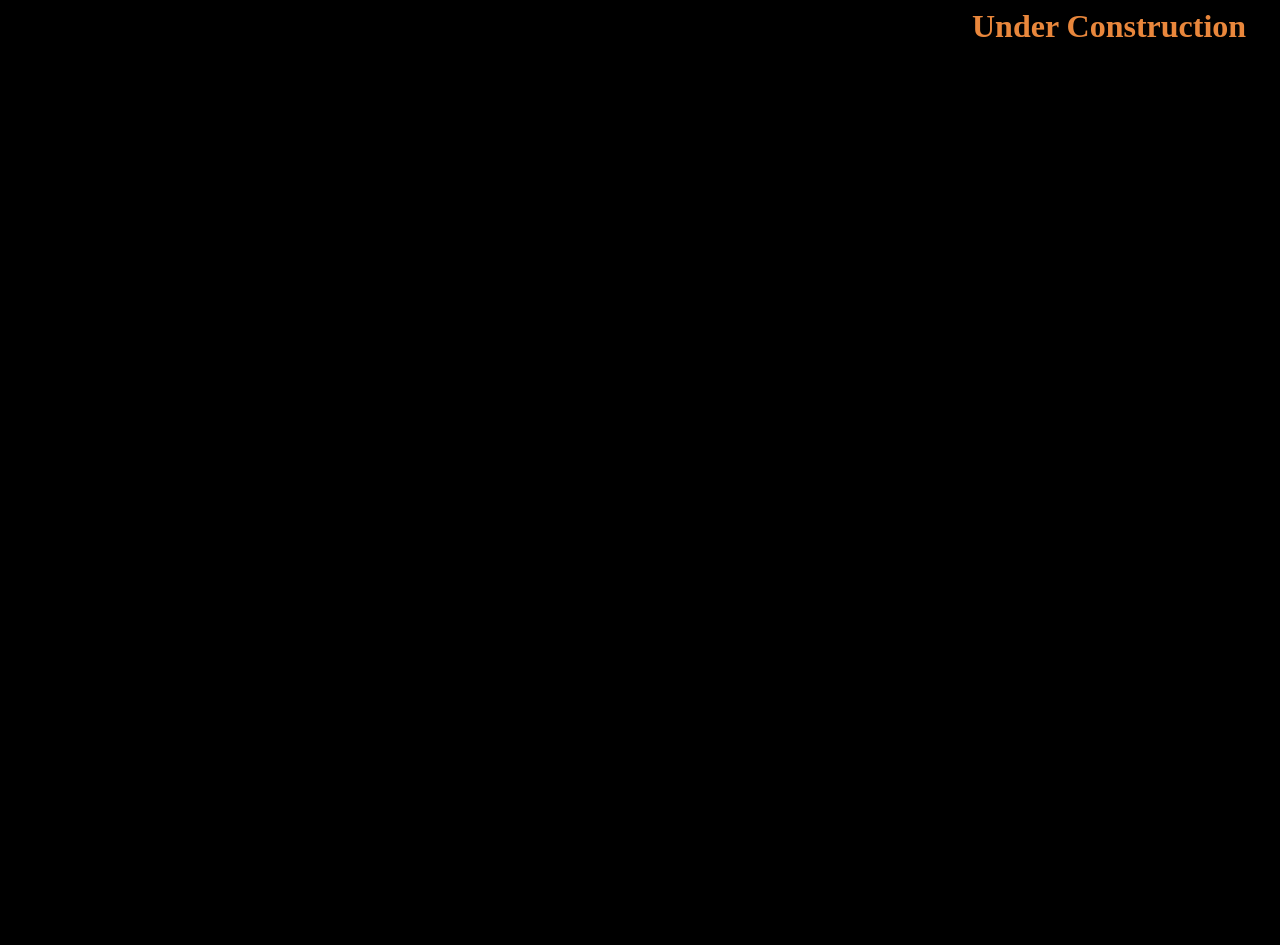
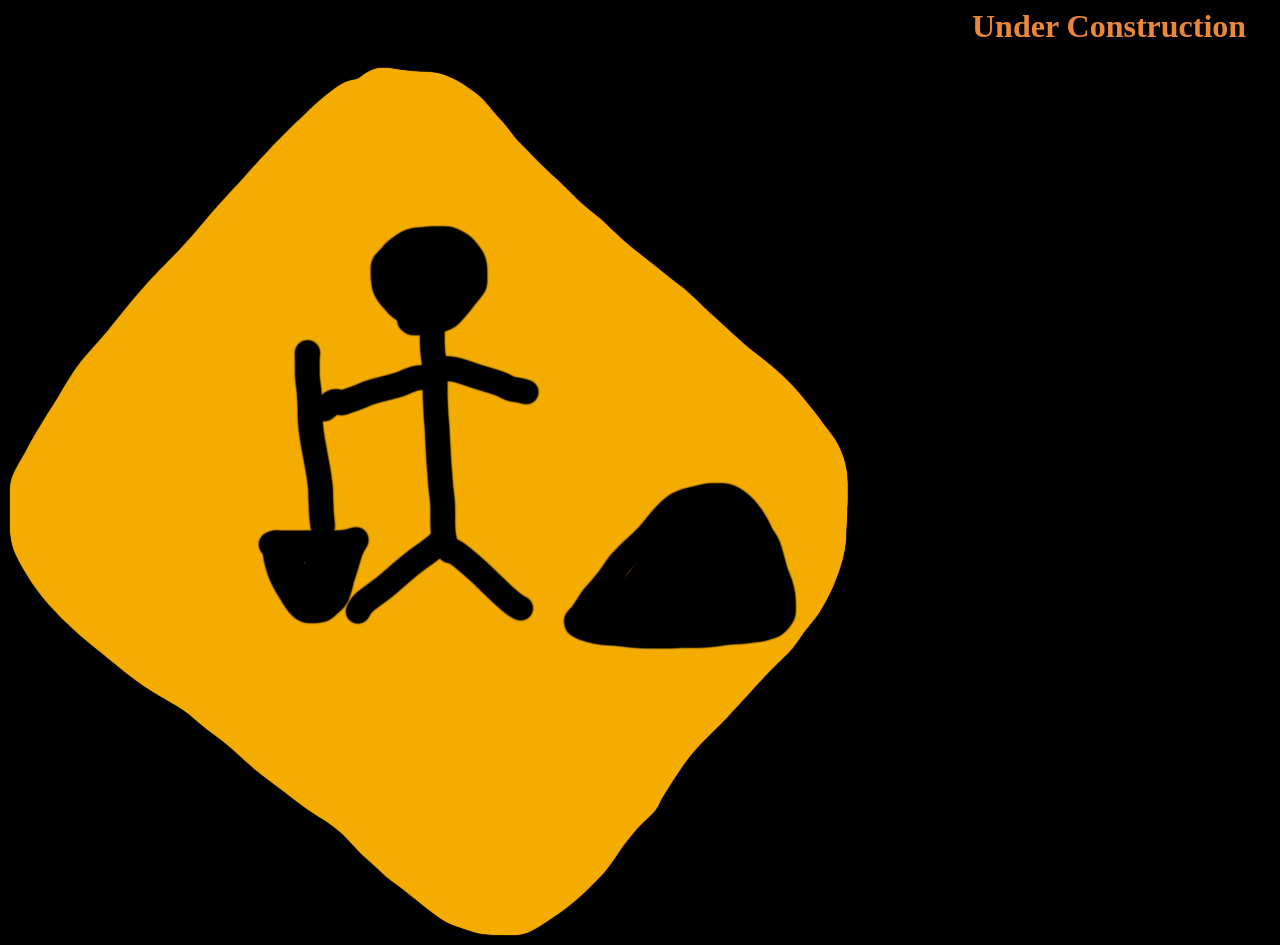
Before and after one commit to Jackson-S/jacksonswebsite.github.io, a plain HTML site: page index.html in a window 1280 px wide. Shown: the top 945 px of the page. Before the commit the page ends 800 px from the top, so only its background shows below. Drawn offline with Linux system fonts and the light colour scheme.

Commit message:
Fix incorrect image tag

```diff
--- a/index.html
+++ b/index.html
@@ -18,5 +18,7 @@
         }
     </style>
     <h1 style="color:rgb(233,135,60); animation:b 5.0s linear infinite alternate">Under Construction</h1>
-    <img href="workinprogress.png"/>
+    <div style="width: 100%; align-items: center">
+        <img src="workinprogress.png">
+    </div>
 </html>
```
